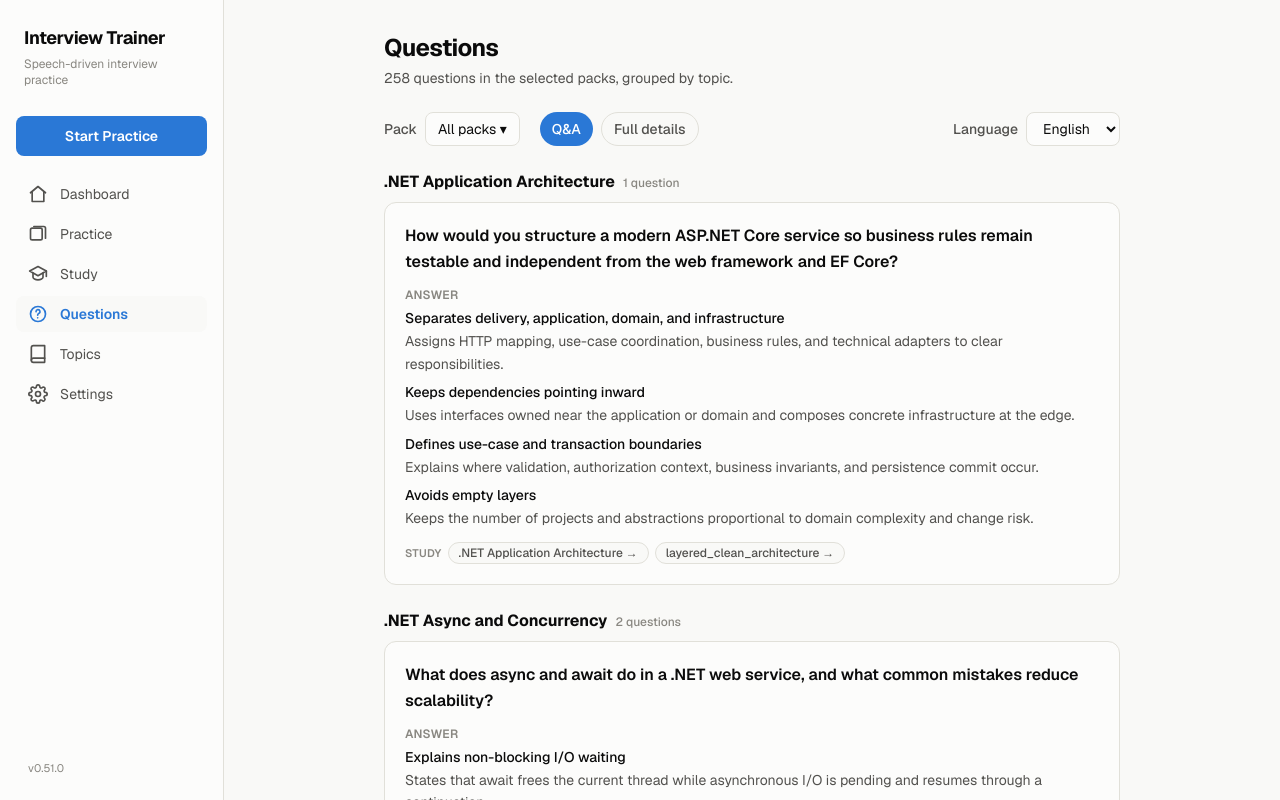
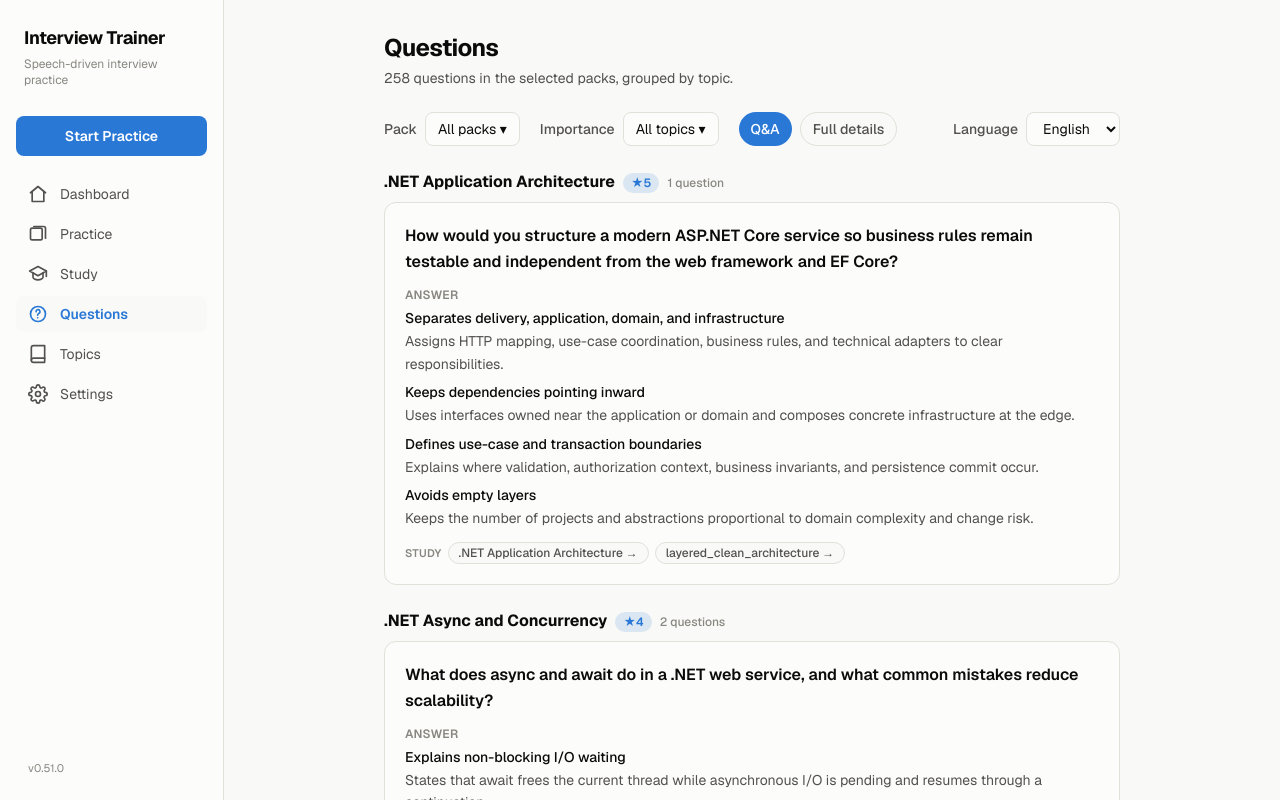
Before and after one commit to apostx/interview-trainer, a Next.js app: page /questions in a window 1280 px wide. Shown: the top 800 px of the page. Built offline with nearby package versions, Linux system fonts and the light colour scheme.

Commit message:
feat: importance badges and filter on the Questions page (shared with Study/Practice)

```diff
--- a/src/app/questions/page.tsx
+++ b/src/app/questions/page.tsx
@@ -5,11 +5,14 @@ import Link from "next/link";
 import { Card, ModeBadge, PageHeader } from "@/components/ui";
 import {
   CheckboxDropdown,
+  IMPORTANCE_LEVELS,
+  importanceSummary,
   LanguagePicker,
   packGroups,
   packSummary,
 } from "@/components/filters";
 import { bankFor } from "@/core/content/bank";
+import { topicIdsMatch, topicMetaMaps } from "@/core/content/topicFilters";
 import {
   availableLanguages,
   DEFAULT_LANG,
@@ -19,6 +22,7 @@ import {
 import type { LangCode, QuestionCard, Topic } from "@/core/models";
 import {
   loadFilterPrefs,
+  parseImpParam,
   parsePackParam,
   patchUrl,
   saveFilterPrefs,
@@ -131,10 +135,12 @@ function QuestionEntry({
 
 export default function QuestionsPage() {
   const [selectedPacks, setPacksState] = useState<string[]>([]);
+  const [selectedImp, setImpState] = useState<string[]>([]);
   const [fullView, setFullViewState] = useState(false);
   const [lang, setLangState] = useState<LangCode>(DEFAULT_LANG);
 
   const activeBank = useMemo(() => bankFor(selectedPacks), [selectedPacks]);
+  const meta = useMemo(() => topicMetaMaps(activeBank), [activeBank]);
   const { topicsById, languages } = useMemo(
     () => ({
       topicsById: new Map(activeBank.topics.map((t) => [t.id, t])),
@@ -149,6 +155,7 @@ export default function QuestionsPage() {
     const syncUrl = () => {
       const p = new URLSearchParams(window.location.search);
       setPacksState(parsePackParam(p.get("pack")));
+      setImpState(parseImpParam(p.get("imp")));
       setFullViewState(p.get("view") === "full");
       const l = p.get("lang");
       if (l) setLangState(l);
@@ -159,6 +166,7 @@ export default function QuestionsPage() {
       const patch: Record<string, string | null> = {};
       if (!p.has("pack") && prefs.packs?.length)
         patch.pack = prefs.packs.join(",");
+      if (!p.has("imp") && prefs.imp?.length) patch.imp = prefs.imp.join(",");
       if (!p.has("view") && prefs.qview === "full") patch.view = "full";
       if (!p.has("lang") && prefs.lang && prefs.lang !== DEFAULT_LANG)
         patch.lang = prefs.lang;
@@ -175,6 +183,11 @@ export default function QuestionsPage() {
     patchUrl({ pack: packs.length > 0 ? packs.join(",") : null });
     saveFilterPrefs({ packs });
   };
+  const setSelectedImp = (levels: string[]) => {
+    setImpState(levels);
+    patchUrl({ imp: levels.length > 0 ? levels.join(",") : null });
+    saveFilterPrefs({ imp: levels });
+  };
   const setFullView = (full: boolean) => {
     setFullViewState(full);
     patchUrl({ view: full ? "full" : null });
@@ -188,15 +201,25 @@ export default function QuestionsPage() {
 
   const activeLang = languages.includes(lang) ? lang : DEFAULT_LANG;
 
+  // A question passes when ANY of its topics is at a selected importance
+  // level (same rule as the Practice filter); empty selection = everything.
+  const visibleQuestions = useMemo(
+    () =>
+      activeBank.questions.filter((c) =>
+        topicIdsMatch(c.topicIds, meta, "all", selectedImp),
+      ),
+    [activeBank, meta, selectedImp],
+  );
+
   // Group by primary topic (a question shows chips for ALL its topics).
   const groups = useMemo(() => {
     const byTopic = new Map<string, QuestionCard[]>();
-    for (const card of activeBank.questions) {
+    for (const card of visibleQuestions) {
       const primary = card.topicIds[0];
       byTopic.set(primary, [...(byTopic.get(primary) ?? []), card]);
     }
     return byTopic;
-  }, [activeBank]);
+  }, [visibleQuestions]);
 
   const sortedGroups = [...groups.entries()]
     .map(([topicId, cards]) => {
@@ -214,7 +237,11 @@ export default function QuestionsPage() {
     <div className="mx-auto max-w-3xl px-4 py-6 sm:py-8">
       <PageHeader
         title="Questions"
-        subtitle={`${activeBank.questions.length} question${activeBank.questions.length === 1 ? "" : "s"} in the selected packs, grouped by topic.`}
+        subtitle={
+          visibleQuestions.length === activeBank.questions.length
+            ? `${activeBank.questions.length} question${activeBank.questions.length === 1 ? "" : "s"} in the selected packs, grouped by topic.`
+            : `${visibleQuestions.length} of ${activeBank.questions.length} questions (importance filter), grouped by topic.`
+        }
       />
 
       <div className="mb-6 flex flex-wrap items-center gap-x-5 gap-y-2">
@@ -229,6 +256,22 @@ export default function QuestionsPage() {
             onChange={setSelectedPacks}
           />
         </div>
+
+        {meta.hasImportance && (
+          <div className="flex items-center gap-2">
+            <span className="text-sm font-medium text-secondary">
+              Importance
+            </span>
+            <CheckboxDropdown
+              ariaLabel="Importance filter"
+              allLabel="All topics"
+              summary={importanceSummary(selectedImp)}
+              groups={[["", IMPORTANCE_LEVELS]]}
+              selected={selectedImp}
+              onChange={setSelectedImp}
+            />
+          </div>
+        )}
 
         <div className="flex flex-wrap gap-2" role="group" aria-label="View mode">
           <button
@@ -267,7 +310,9 @@ export default function QuestionsPage() {
 
       {sortedGroups.length === 0 && (
         <p className="py-10 text-center text-sm text-secondary">
-          The selected data packs have no questions — pick another pack.
+          {selectedImp.length > 0
+            ? "No questions match the importance filter — clear it or pick another pack."
+            : "The selected data packs have no questions — pick another pack."}
         </p>
       )}
 
@@ -283,6 +328,18 @@ export default function QuestionsPage() {
               </Link>
             ) : (
               name
+            )}
+            {topic?.importance !== undefined && (
+              <span
+                title={`Interview importance ${topic.importance}/5`}
+                className={`rounded-full px-2 py-0.5 text-xs font-semibold ${
+                  topic.importance >= 4
+                    ? "bg-accent/15 text-accent"
+                    : "bg-background text-muted"
+                }`}
+              >
+                ★{topic.importance}
+              </span>
             )}
             <span className="text-xs font-medium text-muted">
               {cards.length} question{cards.length === 1 ? "" : "s"}
```
